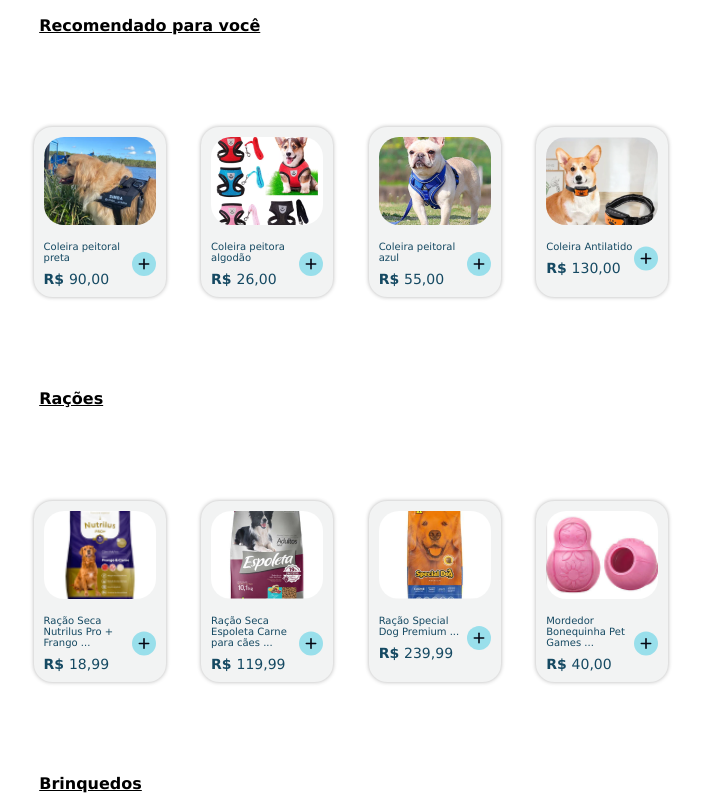
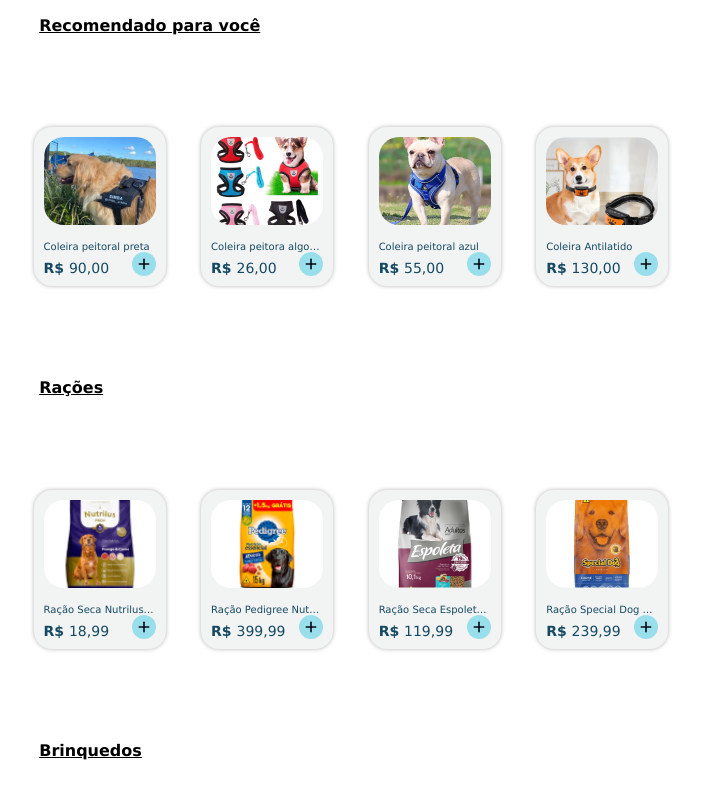
Before and after one commit to GbAraujoSouza/patitas, a React (Vite) app in the folder front/: page / in a window 1280 px wide. Shown: the part 820-1620 px from the top of the page, without its empty margins (33-734 px from the left). Built offline with nearby package versions, Linux system fonts and the light colour scheme.

Commit message:
fix botao de adicionar dos cards

```diff
--- a/front/src/components/ProductCard/index.tsx
+++ b/front/src/components/ProductCard/index.tsx
@@ -6,6 +6,7 @@ import {
   InfoCard,
   ProductName,
   ProductPrice,
+  AddProduct,
 } from './style';
 
 interface CardProdutProps {
@@ -29,7 +30,11 @@ const CardProdut = ({ id, imgSrc, name, price }: CardProdutProps) => {
             {price}
           </ProductPrice>
         </InfoCard>
-        <img src="/src/assets/icons/Botao-de-mais.svg" alt="" onClick={() => increaseCartQuatity(id)}/>
+        <AddProduct
+          src="/src/assets/icons/Botao-de-mais.svg"
+          alt=""
+          onClick={() => increaseCartQuatity(id)}
+        />
       </CardBody>
     </Card>
   );
--- a/front/src/components/ProductCard/style.tsx
+++ b/front/src/components/ProductCard/style.tsx
@@ -8,7 +8,8 @@ export const Card = styled.div`
   flex-direction: column;
   gap: 1em;
   flex: none;
-  max-width: 132px;
+  width: 8.25rem;
+  max-height: 10.38em;
   background-color: ${globalColors.white};
   border-radius: 18px;
   box-shadow: 0 0 4px 0 rgba(0, 0, 0, 0.3);
@@ -25,8 +26,8 @@ export const Image = styled.img`
 
 export const CardBody = styled.div`
   display: flex;
-  justify-content: space-between;
   width: 100%;
+  position: relative;
 `;
 
 export const InfoCard = styled.div`
@@ -40,12 +41,18 @@ export const ProductName = styled.p`
   margin: 0;
   padding: 0;
   font-size: 10px;
-  /* overflow: hidden;
+  overflow: hidden;
   white-space: nowrap;
-  text-overflow: ellipsis; */
+  text-overflow: ellipsis;
 `;
 export const ProductPrice = styled.p`
   margin: 0;
   padding: 0;
   font-size: 14px;
 `;
+
+export const AddProduct = styled.img`
+  position: absolute;
+  bottom: 0;
+  right: 0;
+`;
--- a/front/src/constants/products.json
+++ b/front/src/constants/products.json
@@ -38,6 +38,7 @@
     "id_product": 6,
     "name": "Ração Pedigree Nutrição Essen...",
     "price": 399.99,
+    "type": "racao",
     "imgUrl": "/src/assets/product-images/Produto6-img.png"
   },
   {
@@ -79,7 +80,7 @@
     "id_product": 12,
     "name": "Mordedor Bonequinha Pet Games ...",
     "price": 40.00,
-    "type": "racao",
+    "type": "brinquedo",
     "imgUrl": "/src/assets/product-images/Produto12-img.png"
   },
   {
```
